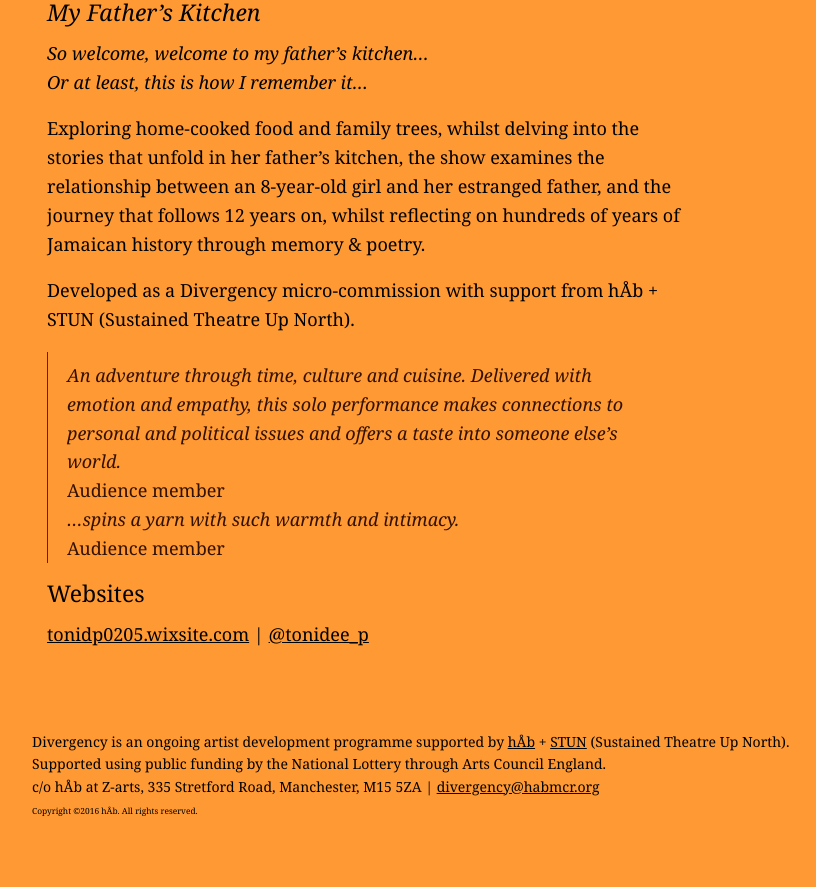
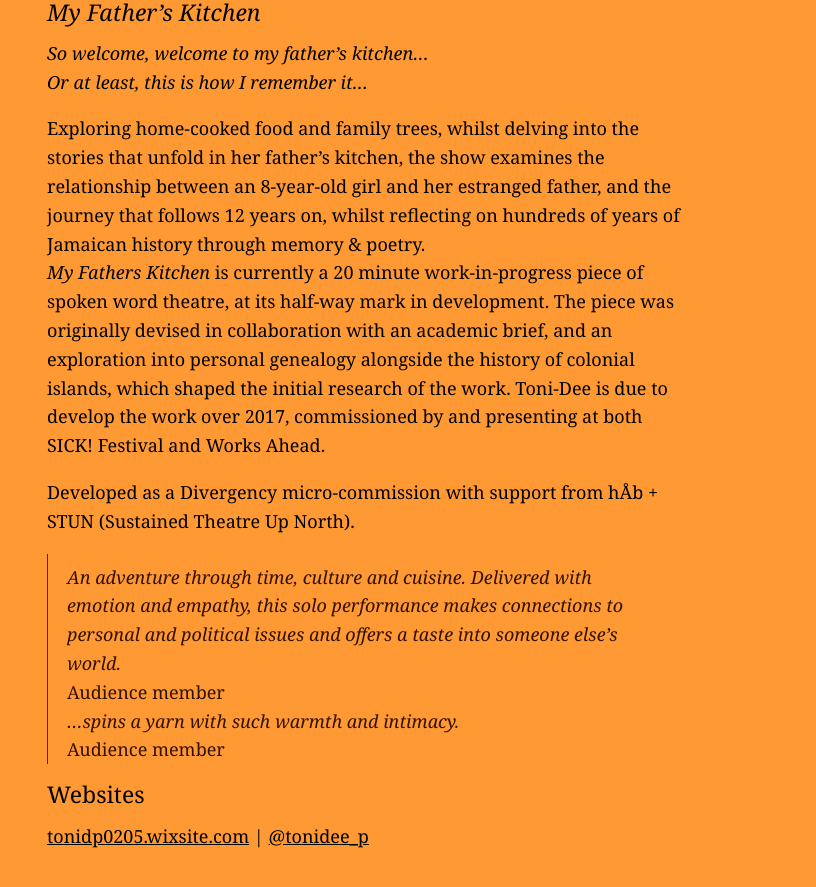
Before and after one commit to divergencymcr/divergencymcr.github.io, a Jekyll site: the page built from current/artist/paul/index.md, in a window 1280 px wide and 900 px high, scrolled down 777 px. Shown: the top 887 px of the window, without its empty margins (108-924 px from the left). Built offline with Jekyll 4.4.1, drawn with Linux system fonts in a browser that asks for light colours; before the commit the page ends 1641 px from its top, so only the background shows below that.

Commit message:
toni added text

```diff
--- a/current/artist/paul/index.md
+++ b/current/artist/paul/index.md
@@ -22,6 +22,7 @@ Toni-Dee is a theatre maker, collaborator, writer and performance artist from Le
 *So welcome, welcome to my father's kitchen…<br>Or at least, this is how I remember it…*
 
 Exploring home-cooked food and family trees, whilst delving into the stories that unfold in her father's kitchen, the show examines the relationship between an 8-year-old girl and her estranged father, and the journey that follows 12 years on, whilst reflecting on hundreds of years of Jamaican history through memory & poetry.
+*My Fathers Kitchen* is currently a 20 minute work-in-progress piece of spoken word theatre, at its half-way mark in development. The piece was originally devised in collaboration with an academic brief, and an exploration into personal genealogy alongside the history of colonial islands, which shaped the initial research of the work. Toni-Dee is due to develop the work over 2017, commissioned by and presenting at both SICK! Festival and Works Ahead.
 
 Developed as a Divergency micro-commission with support from hÅb + STUN (Sustained Theatre Up North).
 
```
